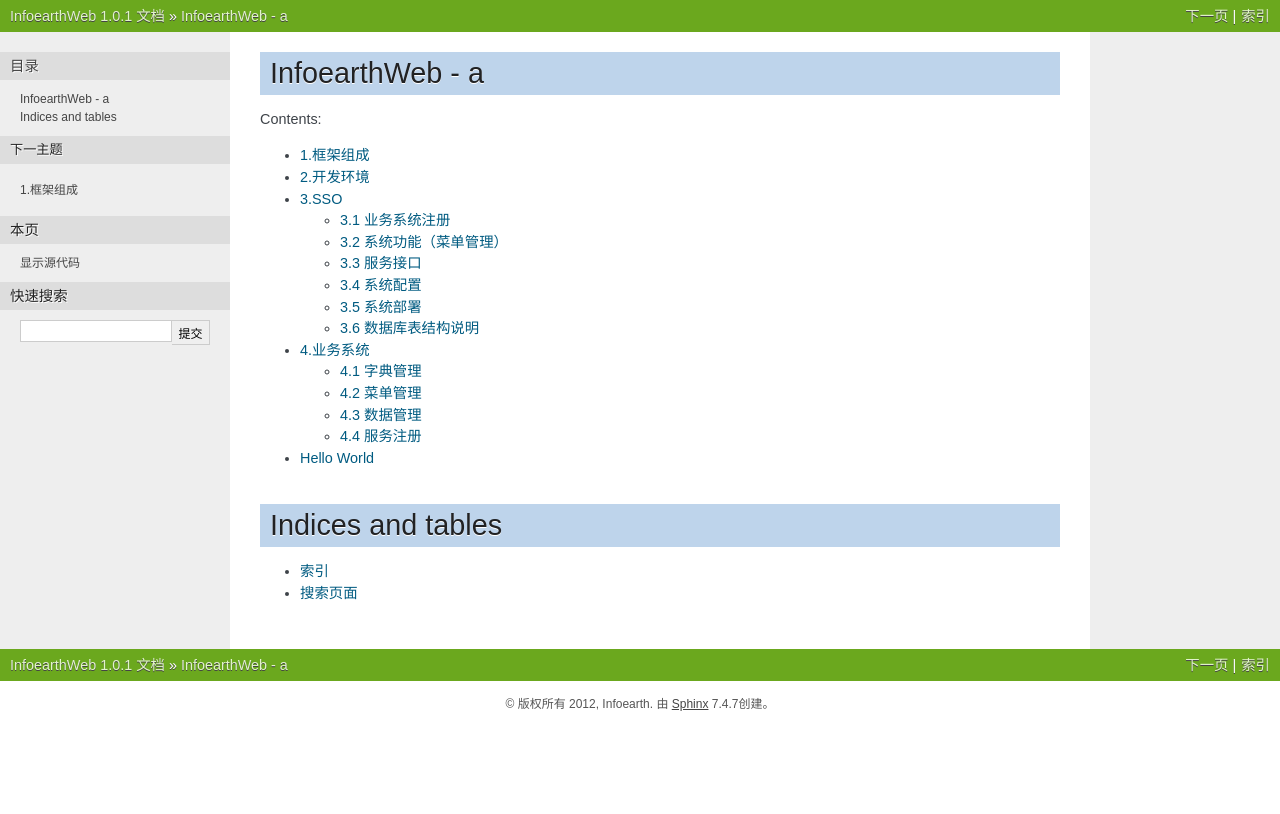
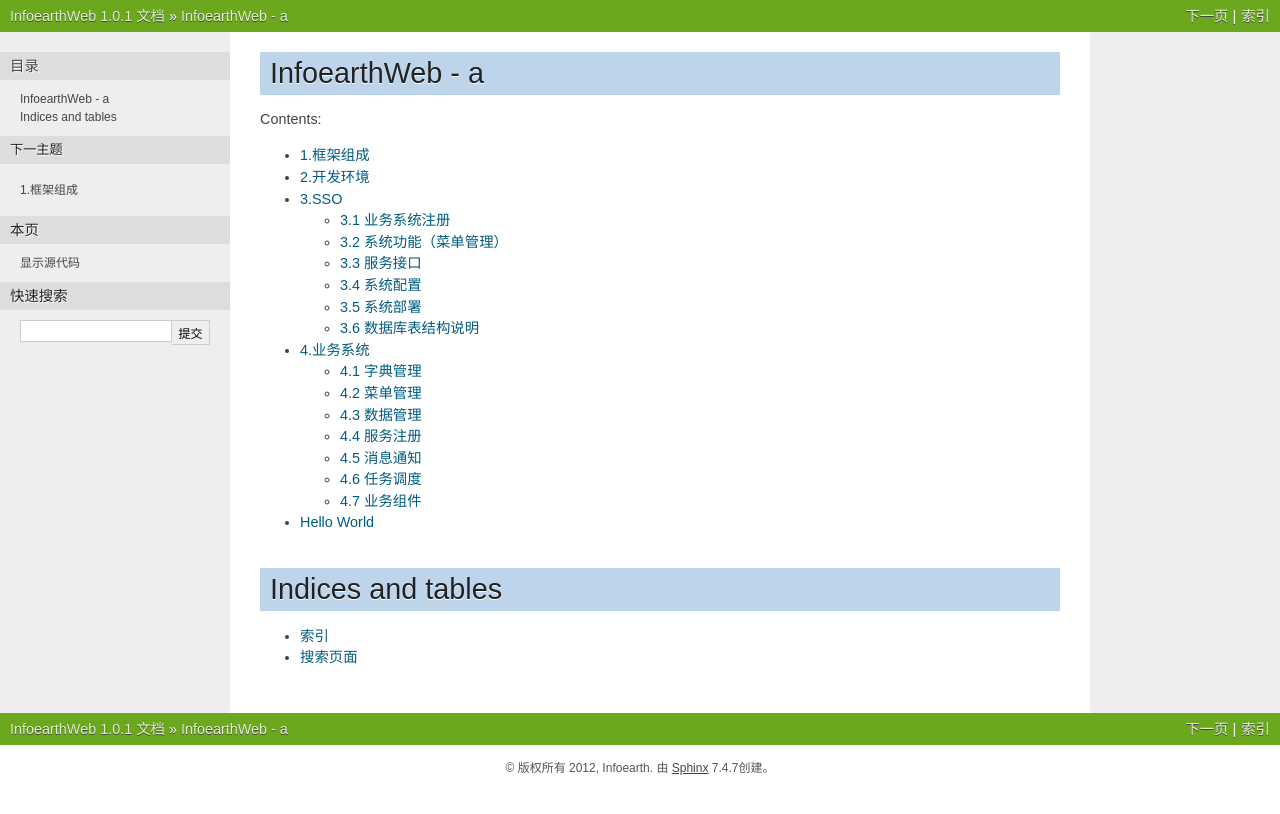
Before and after one commit to IrisTang/InfoearthWeb, a Sphinx documentation site: the page built from source/index.rst, in a window 1280 px wide. Shown: the top 814 px of the page. Built offline with Sphinx 7.4.7, drawn with Linux system fonts in a browser that asks for light colours; pages that are not in the unit, such as notebooks, are missing from menus; some of the changed lines change nothing that is shown.

Commit message:
Update 第4章.rst

```diff
--- a/source/第4章.rst
+++ b/source/第4章.rst
@@ -71,3 +71,236 @@
 4.4 服务注册
 ===========
 服务注册只针对WebApi服务
+
+-----------
+4.4.1 服务注册配置
+-----------
+
+.. image:: image/4-9.png
+
+-----------
+4.4.2 服务注册
+-----------
+
+.. image:: image/4-10.png
+
+.. image:: image/4-11.png
+
+-----------
+4.4.3 服务日志
+-----------
+
+.. image:: image/4-12.png
+
+- 服务日志启用
+业务系统中默认启动服务日志。只需要在WebApiController的类或方法上加上[WebApiTracker]特性，WebApi接口就启用服务日志记录了。
+
+.. image:: image/4-13.png
+
+- 服务日志禁用
+只需要在WebApiController的类或方法上加上[WebApiNoTracker]特性，WebApi接口就禁用服务日志记录了。
+
+.. image:: image/4-14.png
+
+-----------
+4.4.4 服务监控
+-----------
+
+.. image:: image/4-15.png
+
+===========
+4.5 消息通知
+===========
+消息通知是基于SignalR的实时通知
+
+-----------
+4.5.1 消息通知服务端
+-----------
+消息通知服务端是一个控制台程序，有如下内容：
+
+.. image:: image/4-16.png
+
+- 服务端配置
+
+.. image:: image/4-17.png
+
+修改上述红色箭头所指的相关配置
+
+-----------
+4.5.2 消息通知WebApi接口
+-----------
+详细查看业务系统中的系统管理----系统组件库----SignalR使用
+
+-----------
+4.5.3 消息通知查看
+-----------
+业务系统提供了每个用户各自消息查看功能,进入业务系统首页上会有消息通知
+
+.. image:: image/4-18.png
+
+点击查看更多，查看自己所有消息
+
+.. image:: image/4-19.png
+
+===========
+4.6 任务调度
+===========
+框架提供Quartz和HangFire两种任务任务调度功能
+
+-----------
+4.6.1 Quartz.net和HangFire比较
+-----------
+Quartz.net：
+
+- 支持秒级单位的定时任务处理，但是Hangfire只能支持分钟及以上的定时任务处理
+-	更加复杂的触发器，日历以及任务调度处理
+-	可配置的定时任务
+
+Hangfire：
+
+-	持久化保存任务、队列、统计信息
+-	重试机制
+-	多语言支持
+-	支持任务取消
+-	支持按指定Job Queue处理任务
+-	服务器端工作线程可控，即job执行并发数控制
+-	分布式部署，支持高可用
+-	良好的扩展性，如支持IOC、Hangfire Dashboard授权控制、Asp.net Core、持久化存储等
+
+**如果在定时任务处理方面没有很高的要求，比如一定要5s定时执行，Hangfire值得拥有。**
+
+-----------
+4.6.2 Quartz.net
+-----------
+
+- 自定义任务
+
+.. image:: image/4-20.png
+
+- 添加任务
+点击任务管理----任务调度QZ菜单，进入QZ任务调度界面
+
+.. image:: image/4-21.png
+
+点击任务管理----任务调度QZ菜单，进入QZ任务调度界面
+
+.. image:: image/4-22.png
+
+- 启动、停止任务
+
+.. image:: image/4-23.png
+
+- Cron表达式
+
+.. image:: image/4-24.png
+
+-----------
+4.6.3 HangFire
+-----------
+
+.. image:: image/4-25.png
+
+- 自定义任务
+
+.. image:: image/4-26.png
+
+上述添加任务的方式是代码中硬编码，不便于更改，HangFire还支持Json格式配置，类似于Quartz配置
+
+.. image:: image/4-27.png
+
+配置文件
+
+.. image:: image/4-28.png
+
+- 任务启动
+HangFire是通过Owin的方式进行启动
+
+.. image:: image/4-29.png
+
+注意：UseRecurringJob方法也支持Json方式的加载
+
+.. image:: image/4-30.png
+
+- 任务查看
+
+.. image:: image/4-31.png
+
+.. image:: image/4-32.png
+
+.. image:: image/4-33.png
+
+- HangFire配置信息
+
+.. image:: image/4-34.png
+
+.. image:: image/4-35.png
+
+===========
+4.7 业务组件
+===========
+
+-----------
+4.7.1 地图
+-----------
+
+.. image:: image/4-36.png
+
+**html**
+
+.. image:: image/4-37.png
+
+**JS**
+
+.. image:: image/4-38.png
+
+**地图控件参数**
+
+.. image:: image/4-39.png
+
+**地图控件方法**
+
+  1)	addTagging(type, coordinates, popHtml, vectorArr)添加点线面
+    type：类型，固定值：MultiPolygon，Point
+
+    coordinates：坐标集合:[[35,35],[35,36]…]
+
+    popHtml：点击区域要弹出的内容
+
+    vectorArr：拐点区域属性：{ name :” 拐点坐标标注”, color : 'rgba(252, 216, 107, 0.35)' }
+
+  2)	appendTagging(type, coordinates, popHtml, vectorArr)追加点线面
+     参数同上
+
+  3)	addTaggingArr (type, GDZBArr)添加点线面
+    type:同上
+
+    GDZBArr：多边形集合:[{ coordinates : [[35,35],[35,36]…]},{}…]
+
+  4)	addMarker(markerArr) 添加标注
+    markerArr格式：[{location:[12,13], url:””, popupHtml:””},{}…]
+
+    其中：location为经纬度坐标，url为标注图片地址，popupHtml为点击标注要弹出的内容
+
+  5)	appendMarker(markerArr) 追加标注
+    参数同上
+  6)	addLocation(locationArr)定位
+    locationArr格式：[{longitude: 117.5,latitude: 34.5},{}…]
+  7)	clearMap清理地图
+  8)	clearMapDraw清除地图框选
+  9)	drawShape (shapeType)自定义绘图
+    shapeType：值是固定几个值：circle：画圆，box：矩形，
+  10)	setHeight (mapHeight)设置地图高度
+
+**地图一些注意点：**
+地图控件参数中有getMarkerData和markerDataId两个参数，这两个参数是用于点击地图标注定位业务数据的，markerDataId参数值要在popupHtml内容中有相应的标签Id
+
+.. image:: image/4-40.png
+
+引用的js和css
+
+.. image:: image/4-41.png
+
+**地图图层配置**
+XmlConfig文件夹下的GeoMap.xml文件是地图配置文件
+
+.. image:: image/4-42.png
```
